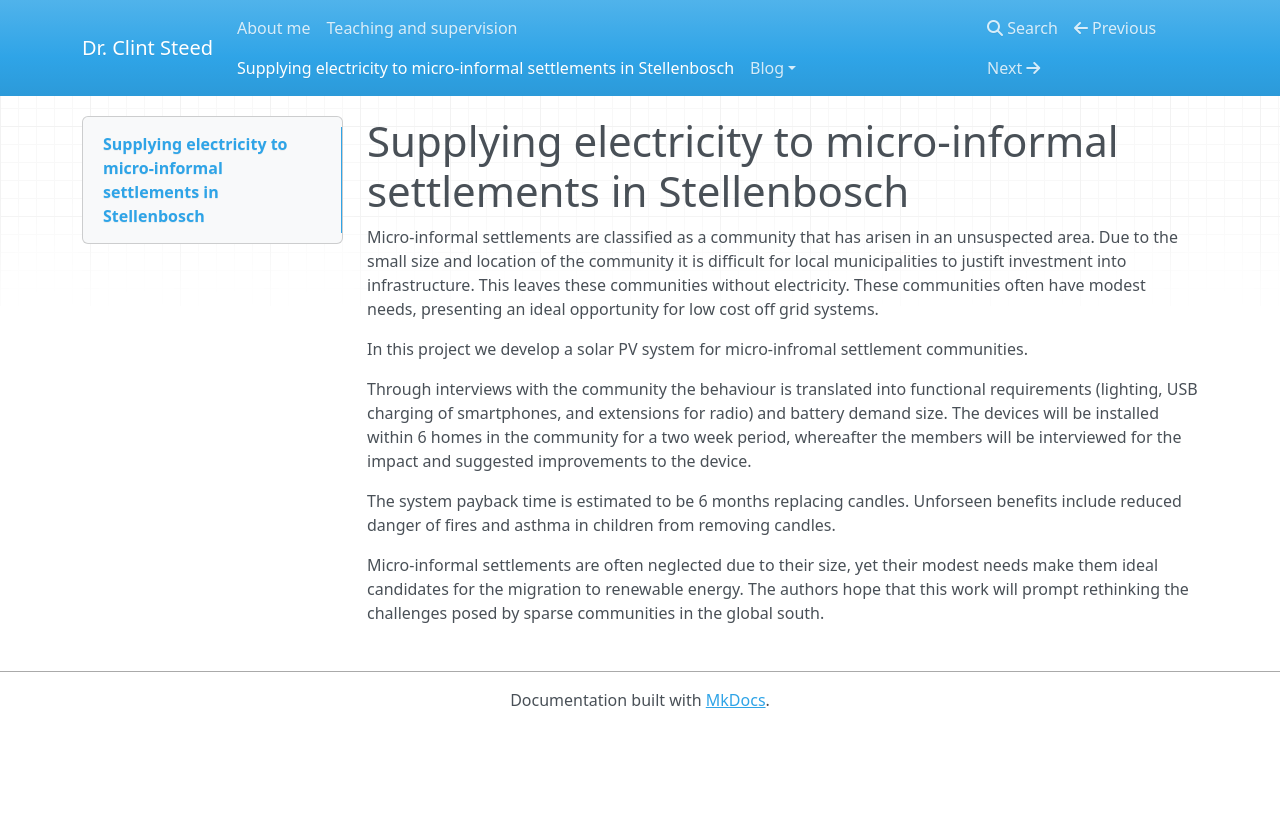
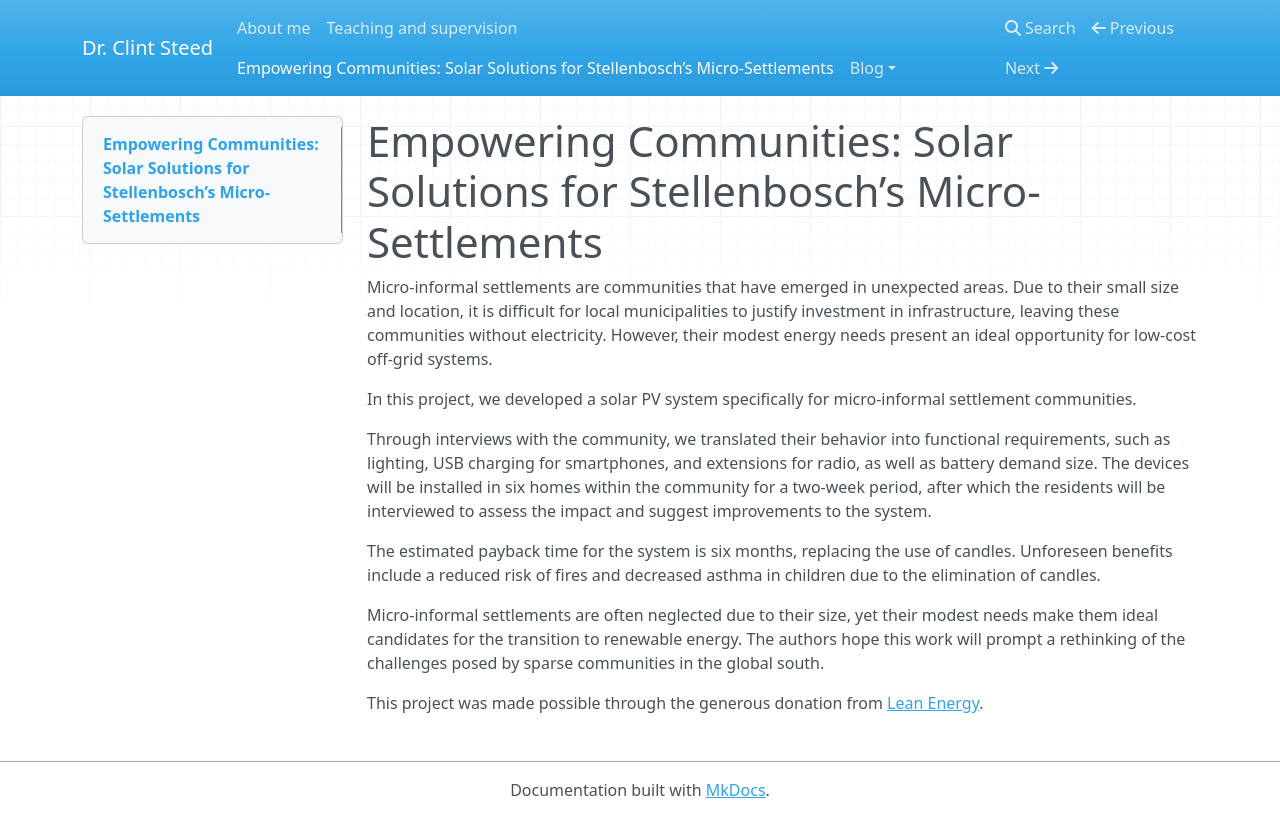
Before and after one commit to Steedalion/Blog, an MkDocs documentation site: the page built from docs/ghiff.md, in a window 1280 px wide. Shown: the top 837 px of the page. Built offline with MkDocs 1.6.1, drawn with Linux system fonts in a browser that asks for light colours; nearby versions of some CDN libraries.

Commit message:
Update ghiff.md
Updated title
Spell and grammer check

```diff
--- a/docs/ghiff.md
+++ b/docs/ghiff.md
@@ -1,16 +1,13 @@
-# Supplying electricity to micro-informal settlements in Stellenbosch
+# Empowering Communities: Solar Solutions for Stellenbosch’s Micro-Settlements
 
-Micro-informal settlements are classified as a community that has arisen in an unsuspected area.
-Due to the small size and location of the community it is difficult for local municipalities to justift investment into infrastructure.
-This leaves these communities without electricity.
-These communities often have modest needs, presenting an ideal opportunity for low cost off grid systems.
+Micro-informal settlements are communities that have emerged in unexpected areas. Due to their small size and location, it is difficult for local municipalities to justify investment in infrastructure, leaving these communities without electricity. However, their modest energy needs present an ideal opportunity for low-cost off-grid systems.
 
-In this project we develop a solar PV system for micro-infromal settlement communities.
+In this project, we developed a solar PV system specifically for micro-informal settlement communities.
 
-Through interviews with the community the behaviour is translated into functional requirements (lighting, USB charging of smartphones, and extensions for radio) and battery demand size.
-The devices will be installed within 6 homes in the community for a two week period, whereafter the members will be interviewed for the impact and suggested improvements to the device.
+Through interviews with the community, we translated their behavior into functional requirements, such as lighting, USB charging for smartphones, and extensions for radio, as well as battery demand size. The devices will be installed in six homes within the community for a two-week period, after which the residents will be interviewed to assess the impact and suggest improvements to the system.
 
-The system payback time is estimated to be 6 months replacing candles. Unforseen benefits include reduced danger of fires and asthma in children from removing candles.
+The estimated payback time for the system is six months, replacing the use of candles. Unforeseen benefits include a reduced risk of fires and decreased asthma in children due to the elimination of candles.
 
-Micro-informal settlements are often neglected due to their size, yet their modest needs make them ideal candidates for the migration to renewable energy.
-The authors hope that this work will prompt rethinking the challenges posed by sparse communities in the global south.
+Micro-informal settlements are often neglected due to their size, yet their modest needs make them ideal candidates for the transition to renewable energy. The authors hope this work will prompt a rethinking of the challenges posed by sparse communities in the global south.
+
+This project was made possible through the generous donation from [Lean Energy](www.leanenergy.co.za).
```
